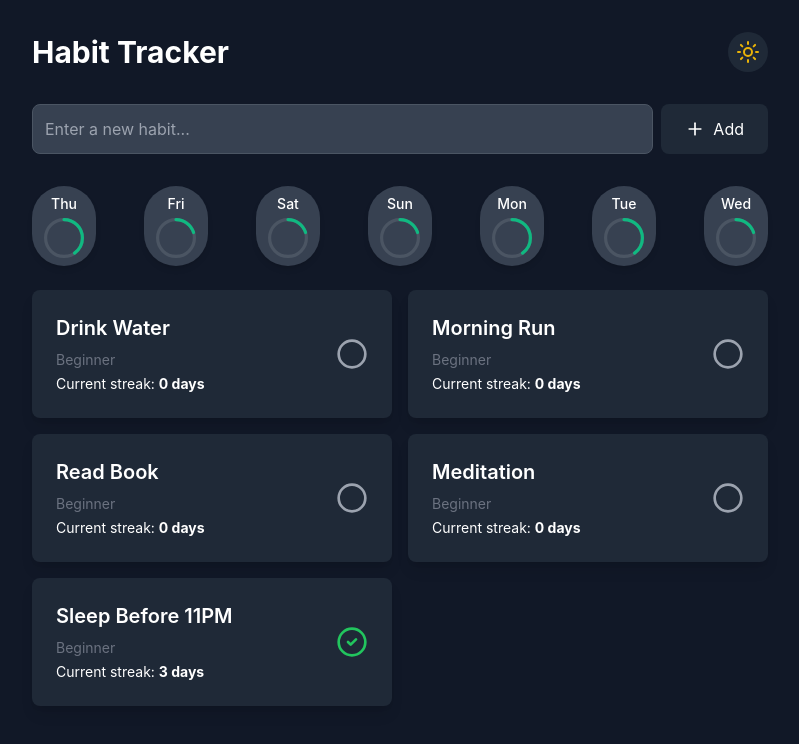
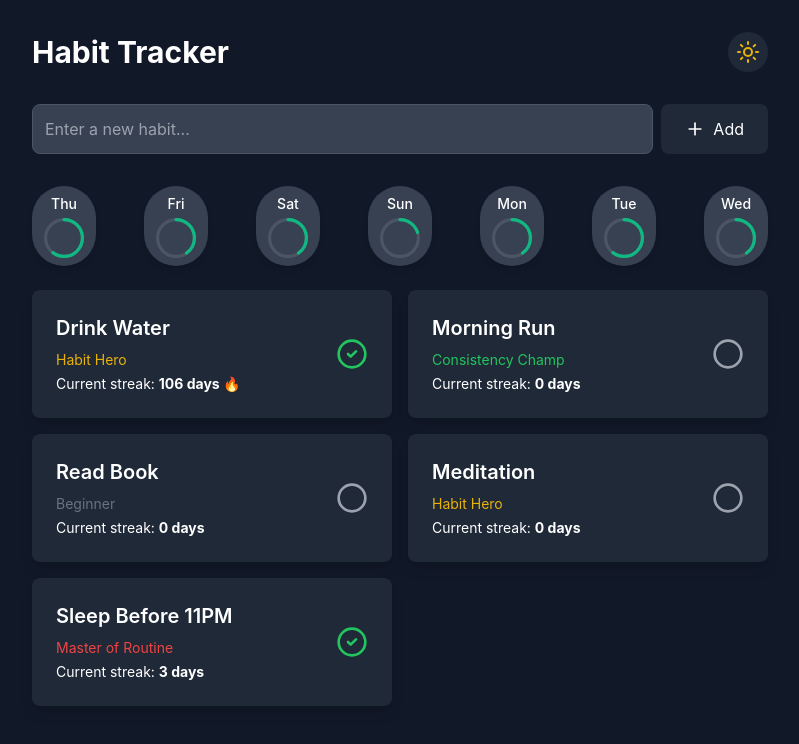
Before and after one commit to FRDesai/habitTracker, a React (Vite) app: page / in a window 1280 px wide. Shown: the top 744 px of the page, without its empty margins (240-1039 px from the left). Built offline with nearby package versions, Linux system fonts and the light colour scheme.

Commit message:
Updated: Habit card

```diff
--- a/src/App.jsx
+++ b/src/App.jsx
@@ -10,6 +10,33 @@ import { ContributionHeatmap } from './components/ContributionHeatmap';
 function App() {
   const { habits, darkMode, addHabit, toggleHabit, toggleDarkMode } = useStore();
   const [selectedHabit, setSelectedHabit] = useState(null);
+
+  function logDatesBetween(startDate, endDate) {
+    const start = new Date(startDate);
+    const end = new Date(endDate);
+
+    // Check if start date is before end date
+    if (start > end) {
+      console.log('Start date should be earlier than end date.');
+      return;
+    }
+
+    // Initialize an array to collect the dates
+    const dates = [];
+
+    // Loop through each day between start date and end date
+    let currentDate = start;
+    while (currentDate <= end) {
+      dates.push(currentDate.toISOString().split('T')[0]); // Add date in YYYY-MM-DD format to the array
+      currentDate.setDate(currentDate.getDate() + 1); // Increment the current date by 1 day
+    }
+
+    // Log the array of dates
+    console.log(dates);
+  }
+
+  // Example usage
+  logDatesBetween('2025-01-01', '2025-04-16');
 
   return (
     <div
--- a/src/components/HabitCard.jsx
+++ b/src/components/HabitCard.jsx
@@ -8,6 +8,7 @@ export const HabitCard = ({ habit, onToggle, onClick, isDarkMode }) => {
   const completionSet = new Set(habit.completionDates || []);
   const isCheckedToday = completionSet.has(todayStr);
 
+  console.log("Habit", habit)
   // === Calculate current streak ===
   let currentStreak = 0;
   let dateCursor = endOfToday();
@@ -17,7 +18,7 @@ export const HabitCard = ({ habit, onToggle, onClick, isDarkMode }) => {
     dateCursor = subDays(dateCursor, 1);
   }
 
-  const { title, color } = getLevelInfo(currentStreak);
+  const { title, color } = getLevelInfo(habit.completionDates.length);
 
   return (
     <motion.div
@@ -36,12 +37,13 @@ export const HabitCard = ({ habit, onToggle, onClick, isDarkMode }) => {
       <div className="flex items-center justify-between">
         <div>
           <h3 className="text-xl font-semibold mb-2">{habit.name}</h3>
-          <p className={`text-sm ${color}`}>{title}</p>
+          <p className={`text-sm ${color}`}>{title} </p>
           <p className="text-sm mt-1">
             Current streak: <span className="font-bold">
               {currentStreak} day{currentStreak !== 1 && 's'} {currentStreak > 3 && '🔥'}
             </span>
           </p>
+
         </div>
         <motion.button
           whileTap={{ scale: 0.95 }}
--- a/src/store.js
+++ b/src/store.js
@@ -9,9 +9,113 @@ export const useStore = create((set) => ({
       lastChecked: null,
       createdAt: new Date().toISOString(),
       completionDates: [
+        "2025-01-01",
+        "2025-01-02",
+        "2025-01-03",
+        "2025-01-04",
+        "2025-01-05",
+        "2025-01-06",
+        "2025-01-07",
+        "2025-01-08",
+        "2025-01-09",
+        "2025-01-10",
+        "2025-01-11",
+        "2025-01-12",
+        "2025-01-13",
+        "2025-01-14",
+        "2025-01-15",
+        "2025-01-16",
+        "2025-01-17",
+        "2025-01-18",
+        "2025-01-19",
+        "2025-01-20",
+        "2025-01-21",
+        "2025-01-22",
+        "2025-01-23",
+        "2025-01-24",
+        "2025-01-25",
+        "2025-01-26",
+        "2025-01-27",
+        "2025-01-28",
+        "2025-01-29",
+        "2025-01-30",
+        "2025-01-31",
+        "2025-02-01",
+        "2025-02-02",
+        "2025-02-03",
+        "2025-02-04",
+        "2025-02-05",
+        "2025-02-06",
+        "2025-02-07",
+        "2025-02-08",
+        "2025-02-09",
+        "2025-02-10",
+        "2025-02-11",
+        "2025-02-12",
+        "2025-02-13",
+        "2025-02-14",
+        "2025-02-15",
+        "2025-02-16",
+        "2025-02-17",
+        "2025-02-18",
+        "2025-02-19",
+        "2025-02-20",
+        "2025-02-21",
+        "2025-02-22",
+        "2025-02-23",
+        "2025-02-24",
+        "2025-02-25",
+        "2025-02-26",
+        "2025-02-27",
+        "2025-02-28",
+        "2025-03-01",
+        "2025-03-02",
+        "2025-03-03",
+        "2025-03-04",
+        "2025-03-05",
+        "2025-03-06",
+        "2025-03-07",
+        "2025-03-08",
+        "2025-03-09",
+        "2025-03-10",
+        "2025-03-11",
+        "2025-03-12",
+        "2025-03-13",
+        "2025-03-14",
+        "2025-03-15",
+        "2025-03-16",
+        "2025-03-17",
+        "2025-03-18",
+        "2025-03-19",
+        "2025-03-20",
+        "2025-03-21",
+        "2025-03-22",
+        "2025-03-23",
+        "2025-03-24",
+        "2025-03-25",
+        "2025-03-26",
+        "2025-03-27",
+        "2025-03-28",
+        "2025-03-29",
+        "2025-03-30",
+        "2025-03-31",
+        "2025-04-01",
+        "2025-04-02",
+        "2025-04-03",
+        "2025-04-04",
+        "2025-04-05",
+        "2025-04-06",
+        "2025-04-07",
+        "2025-04-08",
+        "2025-04-09",
+        "2025-04-10",
+        "2025-04-11",
+        "2025-04-12",
         "2025-04-13",
         "2025-04-14",
-      ],
+        "2025-04-15",
+        "2025-04-16"
+    ],
     },
     {
       id: '2',
```
